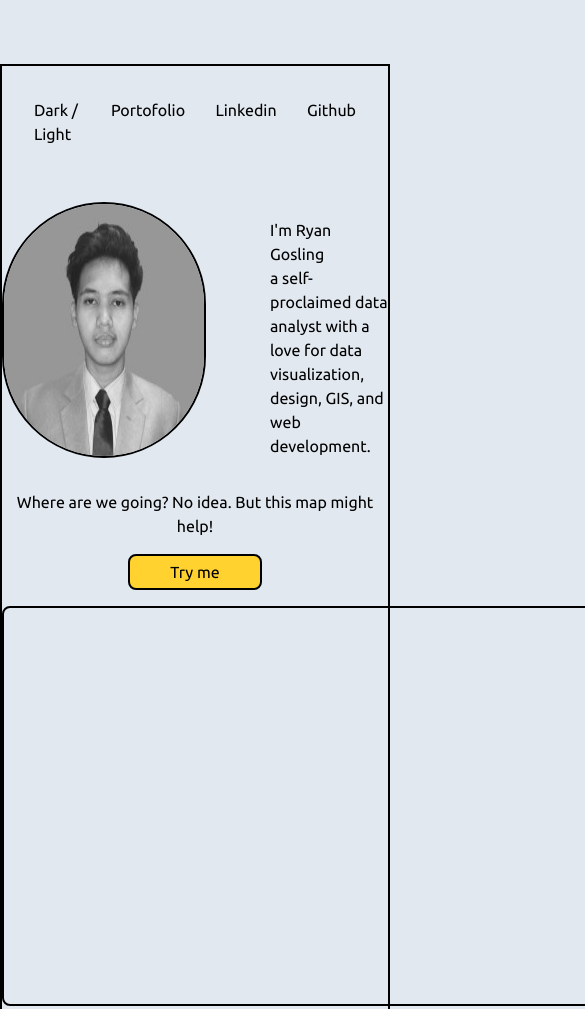
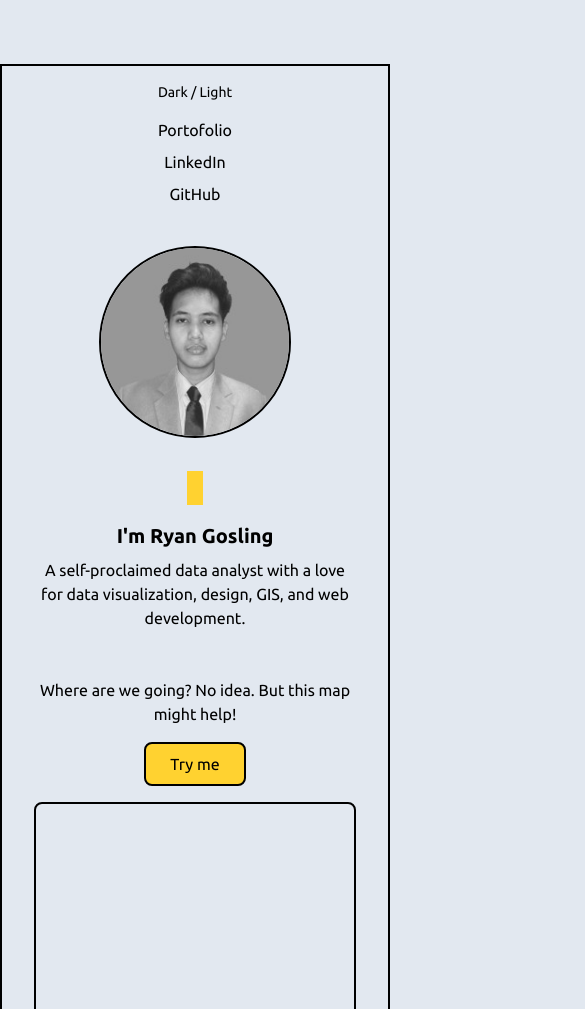
Before and after one commit to panduakhbar/personalwebsite, a website: page index.html in a window 390 px wide. Shown: the top 1009 px of the page, 585 px wide, since content can reach past the window. Drawn offline with nearby package versions, Linux system fonts and the light colour scheme; files that its build step writes are made by us from their sources; files whose address does not match are found by name.

Commit message:
add responsive design

```diff
--- a/index.html
+++ b/index.html
@@ -19,49 +19,65 @@
     />
   </head>
   <body class="font-display bg-slate-200">
-    <div class="border-2 max-w-7xl mx-auto mt-16">
-      <header class="flex h-18 justify-between m-8">
-        <a href="#" class="">Dark / Light</a>
-        <nav class="w-[270px] flex justify-between">
+    <div class="border-2 max-w-7xl mx-auto mt-16 px-4">
+      <!-- Header -->
+      <header
+        class="flex flex-col sm:flex-row justify-between items-center m-4 sm:m-8 gap-4"
+      >
+        <a href="#" class="text-sm sm:text-base">Dark / Light</a>
+        <nav class="flex flex-col sm:flex-row gap-2 sm:gap-6 text-center">
           <a href="#">Portofolio</a>
           <a
             href="https://www.linkedin.com/in/pandu-akhbar-bb1146b1/"
             target="_blank"
-            >Linkedin</a
+            >LinkedIn</a
           >
-          <a href="https://github.com/panduakhbar" target="_blank">Github</a>
+          <a href="https://github.com/panduakhbar" target="_blank">GitHub</a>
         </nav>
       </header>
-      <div class="flex justify-center space-x-16">
+
+      <!-- Profile Section -->
+      <div
+        class="flex flex-col lg:flex-row items-center justify-center gap-8 mt-10 px-4"
+      >
         <img
           src="assets/profilephoto.jpg"
-          width="280px"
-          height="280px"
-          class="border-2 rounded-full"
+          class="border-2 rounded-full w-48 h-48 sm:w-60 sm:h-60 lg:w-72 lg:h-72 object-cover"
+          alt="Profile Photo"
         />
-        <div class="w-md content-center">
+        <div class="text-center lg:text-left max-w-md">
           <span
-            class="font-extrabold text-4xl bg-amber-300"
+            class="font-extrabold text-3xl sm:text-4xl bg-amber-300 px-2"
             id="element"
           ></span>
-          <h2 class="mt-4">I'm Ryan Gosling</h2>
-          <p>
-            a self-proclaimed data analyst with a love for data visualization,
+          <h2 class="mt-4 text-xl sm:text-2xl font-semibold">
+            I'm Ryan Gosling
+          </h2>
+          <p class="mt-2 text-base sm:text-lg">
+            A self-proclaimed data analyst with a love for data visualization,
             design, GIS, and web development.
           </p>
         </div>
       </div>
-      <div class="text-center pt-8">
-        <div>Where are we going? No idea. But this map might help!</div>
+
+      <!-- Map Section -->
+      <div class="text-center pt-12 px-4">
+        <p class="text-base sm:text-lg">
+          Where are we going? No idea. But this map might help!
+        </p>
         <button
           id="randomizeBtn"
-          class="mb-4 mt-4 px-10 py-1 border-2 bg-amber-300 rounded-lg cursor-pointer hover:bg-amber-500 transition"
+          class="mb-4 mt-4 px-6 sm:px-10 py-2 border-2 bg-amber-300 rounded-lg hover:bg-amber-500 transition"
         >
           Try me
         </button>
-        <div id="map" class="w-3xl mx-auto border-2 rounded-lg mb-18"></div>
+        <div
+          id="map"
+          class="w-full h-[300px] sm:h-[400px] lg:h-[500px] border-2 rounded-lg mb-20"
+        ></div>
       </div>
     </div>
+
     <script
       src="https://unpkg.com/leaflet@1.9.4/dist/leaflet.js"
       integrity="sha256-20nQCchB9co0qIjJZRGuk2/Z9VM+kNiyxNV1lvTlZBo="
```
